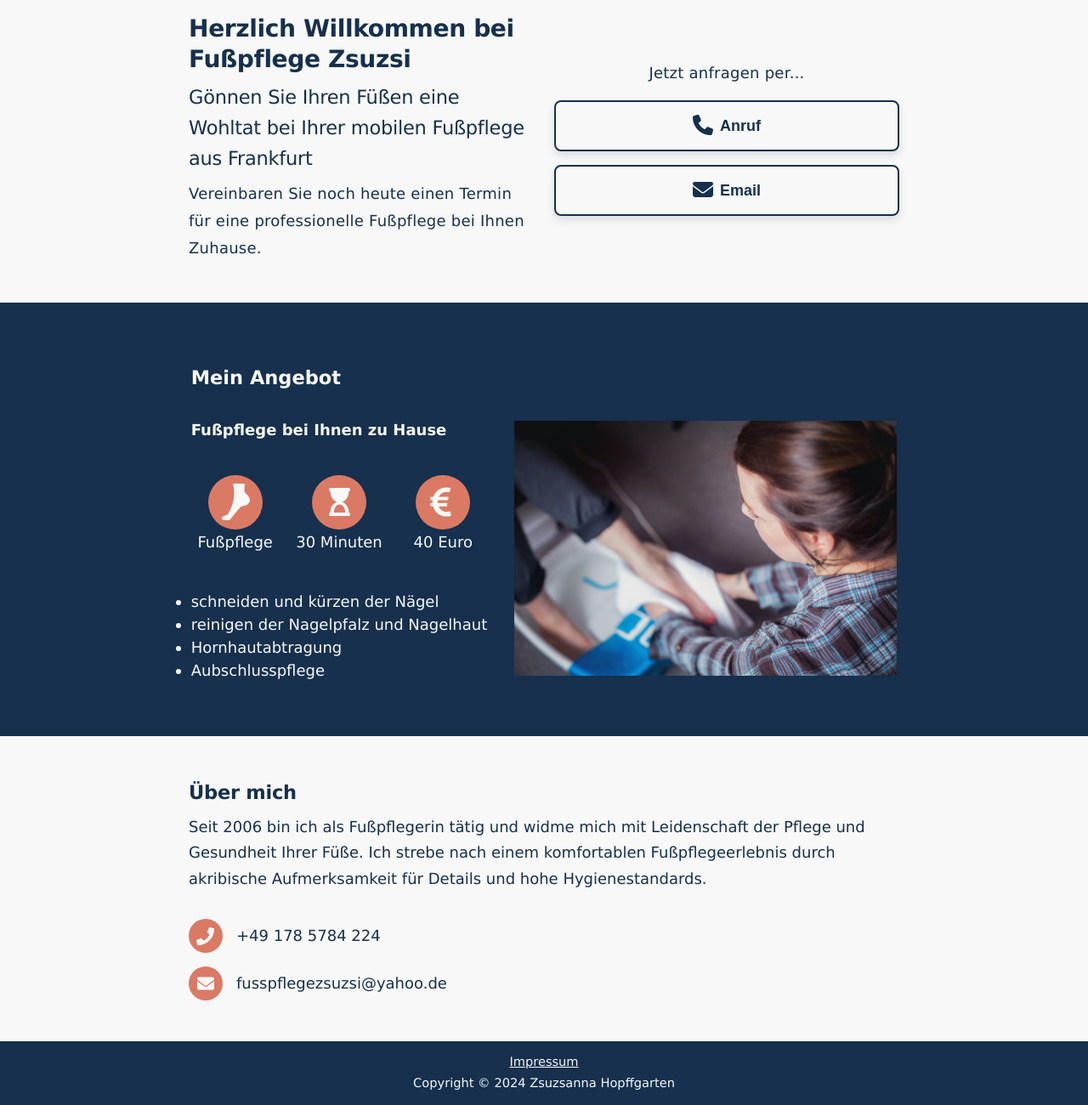
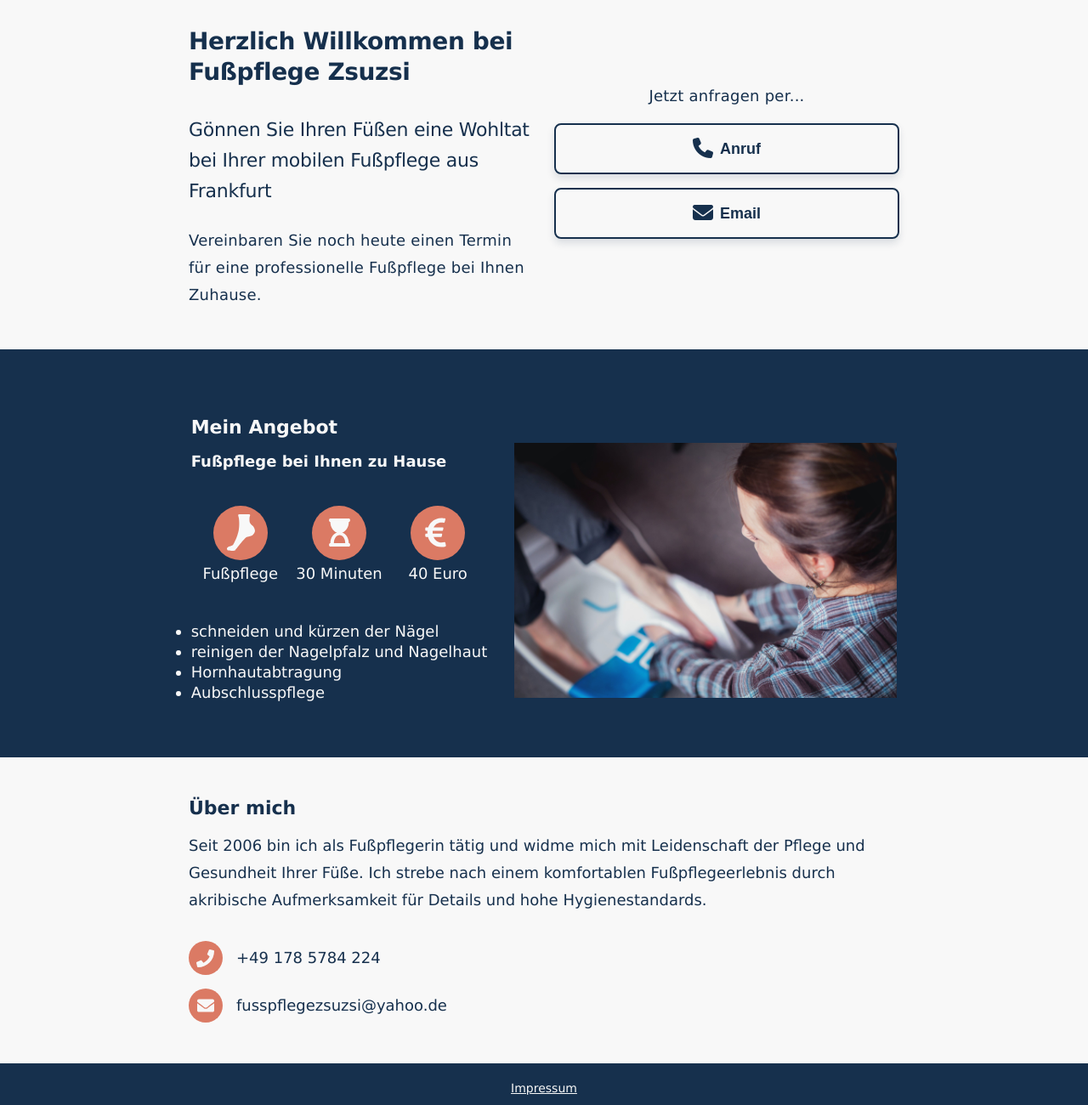
Before and after one commit to MaxHopf/fusspflegezsuzsi-landingpage, a plain HTML site: page index.html in a window 1280 px wide. Shown: the part 200-1500 px from the top of the page at 85% size. Drawn offline with Linux system fonts and the light colour scheme.

Commit message:
Clean up css file

```diff
--- a/index.html
+++ b/index.html
@@ -89,9 +89,10 @@
 
     <img class="style-image" alt="Hintergrundbild Frankfurt in Silhouette" src="./images/frankfurt-silhouette.svg" />
     <footer>
-        <a href="./impressum.html">Impressum</a>
-        <p>Copyright <span>&copy;</span> <span id="thisYear"></span> Zsuzsanna Hopffgarten</p>
+        <a class="caption" href="./impressum.html">Impressum</a>
+        <p class="caption">Copyright <span>&copy;</span> <span id="thisYear"></span> Zsuzsanna Hopffgarten</p>
     </footer>
+
 </body>
 
 </html>
--- a/styles.css
+++ b/styles.css
@@ -1,102 +1,75 @@
-/* Universal Selector used to target all Elements */
+/* Global Settings*/
 * {
-    /* Smooth scroll instead of jump */
     scroll-behavior: smooth;
-    /* Include padding and border to width and height property for more intuitive calculation */
     box-sizing: border-box;
     -webkit-box-sizing: border-box;
     -moz-box-sizing: border-box;
-    /* Outline each Element can help while developing the layout structure */
-    /*outline: 2px solid rgba(0, 255, 255, 0.6);*/
-    /* Layout */
     margin: 0;
 }
 
-/* Root Element Selector used to define Global Variables */
+/* Global Variables*/
 :root {
     --color-primary: #16304D;
     --color-accent: #DB7A64;
     --color-default-text: #16304D;
     --color-light-text: #F8F8F8;
     --color-background: #F8F8F8;
-
 }
 
-/* HTML is usually the root element */
+/* HTML */
 html {
-    /* Layout */
     height: 100%;
-    /* Typography */
     font-family: Verdana, Geneva, Tahoma, sans-serif;
     font-size: 18px;
-    line-height: 1.5rem;
+    line-height: 24px;
     color: var(--color-default-text);
     background-color: var(--color-background);
 }
 
-/* Typrography Settings */
-/* Base grid is set to 8px equiv. to 0.5rem when the base font size is 16px which is usually the default browser setting.
-To respect the size of the grid-system, make sure to use a multiple of 0.5rem for each vertical layout adjustment. */
-
+/* General Typography */
 h1 {
-    font-size: 1.5625rem;
-    line-height: 2rem;
+    font-size: 28px;
+    line-height: 32px;
     font-weight: bold;
-    margin-top: 1rem;
-    margin-bottom: 0.5rem;
+    margin-top: 16px;
+    margin-bottom: 8px;
 }
 
 h2 {
-    font-size: 1.25rem;
-    line-height: 1.5rem;
+    font-size: 22px;
+    line-height: 24px;
     font-weight: bold;
-    margin-top: 0rem;
-    margin-bottom: 0rem;
+    margin-top: 16px;
+    margin-bottom: 16px;
 }
 
 h3 {
-    font-size: 1rem;
-    line-height: 1.5rem;
+    font-size: 18px;
+    line-height: 24px;
     font-weight: bold;
-    margin-top: 0rem;
-    margin-bottom: 0rem;
+    margin-top: 0;
+    margin-bottom: 0;
 }
 
 p {
-    font-size: 1rem;
-    line-height: 1.7rem;
-    margin-top: 0rem;
-    margin-bottom: 0rem;
+    font-size: 18px;
+    line-height: 32px;
+    margin-top: 0;
+    margin-bottom: 0;
 }
 
 .caption {
-    font-size: 0.8125rem;
-    line-height: 1rem;
-    margin-top: 0rem;
-    margin-bottom: 0rem;
+    font-size: 14px;
+    line-height: 16px;
+    margin-top: 16px;
+    margin-bottom: 8px;
 }
 
 .tinytext {
-    font-size: 0.6875rem;
-    line-height: 1rem;
-    margin-top: 0rem;
-    margin-bottom: 0rem;
-}
-
-
-/* Accessability Settings */
-
-/* Class for visually hide text for only screen readers to read */
-.sr-only {
-    position: absolute;
-    width: 1px;
-    height: 1px;
-    padding: 0;
-    margin: -1px;
-    overflow: hidden;
-    clip: rect(0, 0, 0, 0);
-    white-space: nowrap;
-    border: 0;
+    font-size: 12px;
+    line-height: 16px;
+    margin-top: 0;
+    margin-bottom: 0;
 }
 
 .regular-text {
@@ -107,59 +80,7 @@ p {
     display: none;
 }
 
-header {
-    padding-top: 16px;
-    padding-left: 16px;
-    padding-bottom: 16px;
-    background-color: var(--color-primary);
-}
-
-#logo-image {
-    width: 210px;
-}
-
-section#hero {
-    padding: 0 16px;
-    margin-top: 16px;
-    margin-bottom: 48px;
-    display: flex;
-    flex-direction: column;
-    gap: 24px;
-}
-
-div.heroText {
-    display: flex;
-    flex-direction: column;
-    gap: 8px
-}
-
-div.callToAction {
-    display: flex;
-    flex-direction: column;
-    gap: 16px;
-    align-items: center;
-}
-
-#hero h1,
-h2 {
-    margin: 0;
-}
-
-#hero h1 {
-    line-height: 36px;
-    letter-spacing: -0.4px;
-}
-
-#hero h2 {
-    line-height: 36px;
-    letter-spacing: -0.25px;
-}
-
-#hero p {
-    line-height: 32px;
-    letter-spacing: 0.25px;
-}
-
+/* Buttons */
 button {
     width: 100%;
     padding: 12px 24px;
@@ -189,102 +110,6 @@ button.whatsapp {
     font-size: 24px;
 }
 
-
-
-
-section#offer {
-    background-color: var(--color-primary);
-    color: var(--color-light-text);
-    padding: 1.5em 1em;
-}
-
-section#offer h2 {
-    margin-bottom: 1.5em;
-    margin-top: 0.5em;
-}
-
-section#offer li {
-    text-decoration: dotted;
-}
-
-#info-icons-layout {
-    display: flex;
-    justify-content: space-between;
-    margin: 40px auto;
-    max-width: 560px;
-}
-
-.info-icon {
-    width: 104px;
-    text-align: center;
-}
-
-.icon {
-    display: block;
-    margin-left: auto;
-    margin-right: auto;
-}
-
-
-img.style-image {
-    display: block;
-    width: 100%;
-    margin-bottom: -5px;
-}
-
-
-
-section#about {
-    padding: 0 16px;
-    margin-top: 48px;
-    margin-bottom: 48px;
-}
-
-#about>h2 {
-    line-height: 36px;
-    letter-spacing: -0.25px;
-    margin-bottom: 8px;
-}
-
-#contact-item-list {
-    margin-top: 32px;
-}
-
-.contact-item {
-    display: flex;
-    align-items: flex-start;
-    gap: 16px;
-    margin: 16px 0;
-}
-
-.contact-item p {
-    align-self: center;
-}
-
-
-
-
-
-footer {
-    background-color: var(--color-primary);
-    color: var(--color-light-text);
-    padding: 1em;
-    text-align: center;
-    font-size: 0.8125rem;
-    line-height: 1rem;
-}
-
-footer>p {
-    font-size: 0.8125rem;
-    line-height: 1rem;
-    margin: 0.5em 0;
-}
-
-footer>a {
-    text-decoration: underline;
-}
-
-
 button.floating {
     width: 72px;
     height: 72px;
@@ -305,6 +130,126 @@ button.floating i {
     color: var(--color-light-text)
 }
 
+/* Header Section */
+header {
+    padding: 16px;
+    background-color: var(--color-primary);
+}
+
+#logo-image {
+    width: 210px;
+}
+
+/* Hero Section*/
+section#hero {
+    padding: 0 16px;
+    margin-top: 16px;
+    margin-bottom: 48px;
+    display: flex;
+    flex-direction: column;
+    gap: 24px;
+}
+
+div.heroText {
+    display: flex;
+    flex-direction: column;
+    gap: 8px
+}
+
+div.callToAction {
+    display: flex;
+    flex-direction: column;
+    gap: 16px;
+    align-items: center;
+}
+
+#hero h1 {
+    line-height: 36px;
+    letter-spacing: -0.4px;
+}
+
+#hero h2 {
+    line-height: 36px;
+    letter-spacing: -0.25px;
+}
+
+#hero p {
+    line-height: 32px;
+    letter-spacing: 0.25px;
+}
+
+/* Offer Section */
+section#offer {
+    background-color: var(--color-primary);
+    color: var(--color-light-text);
+    padding: 24px 16px 48px 16px;
+}
+
+section#offer li {
+    text-decoration: dotted;
+}
+
+section#offer ul {
+    padding-left: 16px;
+}
+
+#info-icons-layout {
+    display: flex;
+    justify-content: space-around;
+    margin: 40px auto;
+    max-width: 560px;
+}
+
+.info-icon {
+    width: 104px;
+    text-align: center;
+}
+
+.icon {
+    display: block;
+    margin-left: auto;
+    margin-right: auto;
+}
+
+img.style-image {
+    display: block;
+    width: 100%;
+    margin-bottom: -5px;
+}
+
+/* About Section */
+section#about {
+    padding: 0 16px;
+    margin-top: 48px;
+    margin-bottom: 48px;
+}
+
+#contact-item-list {
+    margin-top: 32px;
+}
+
+.contact-item {
+    display: flex;
+    align-items: flex-start;
+    gap: 16px;
+    margin: 16px 0;
+}
+
+.contact-item p {
+    align-self: center;
+}
+
+/* Footer Section */
+footer {
+    background-color: var(--color-primary);
+    color: var(--color-light-text);
+    padding: 16px;
+    text-align: center;
+}
+
+footer>a {
+    text-decoration: underline;
+}
 
 
 @media screen and (min-width: 450px) {
@@ -356,20 +301,6 @@ button.floating i {
         width: 320px;
     }
 
-
-
-
-
-
-
-
-
-
-
-
-
-
-
     section#about {
         padding: 0 32px;
         margin: 48px auto;
@@ -411,22 +342,8 @@ button.floating i {
 }
 
 
-/* Breakpoint for mobile devices */
-@media screen and (min-width: 480px) and (max-width: 560px) {
-    #info-icons-layout {
-        width: 90%;
-        margin: 40px auto;
-    }
-}
 
-/* Breakpoint for tablet devices */
-@media screen and (min-width: 560px) {}
 
-/* Breakpoint for laptop devices */
-@media screen and (max-width: 1024px) and (min-width: 769px) {}
-
-/* Breakpoint for desktop devices */
-@media screen and (min-width: 1440px) {}
 
 
 body.impressum {
@@ -492,3 +409,21 @@ a.impressum>img {
     width: 32px;
     height: auto;
 }
+
+
+
+
+/* Accessability Settings */
+
+/* Class for visually hide text for only screen readers to read */
+.sr-only {
+    position: absolute;
+    width: 1px;
+    height: 1px;
+    padding: 0;
+    margin: -1px;
+    overflow: hidden;
+    clip: rect(0, 0, 0, 0);
+    white-space: nowrap;
+    border: 0;
+}
```
